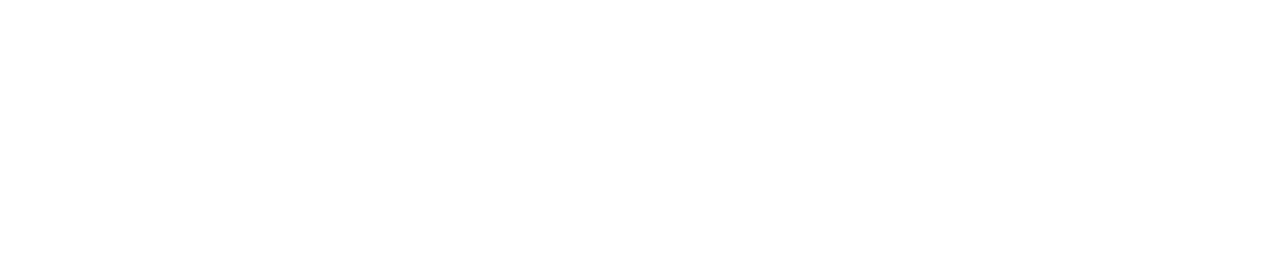
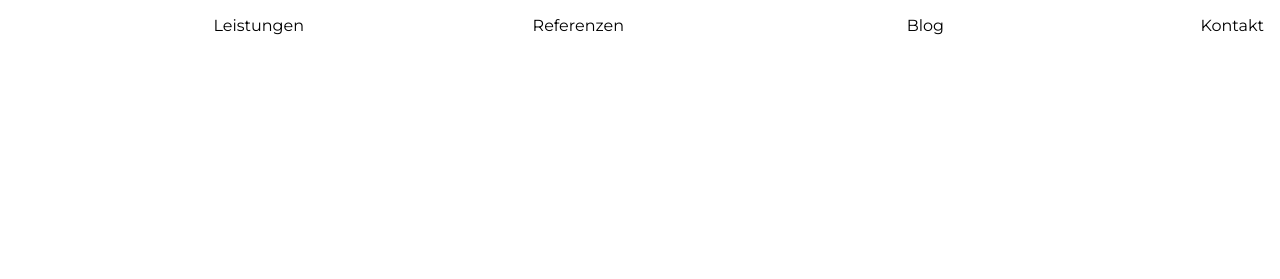
Before and after one commit to schenkdesign/schenkdesign.ch, a plain HTML site: page index.html in a window 1280 px wide. Shown: the top 279 px of the page. Drawn offline with nearby package versions, Linux system fonts and the light colour scheme.

Commit message:
montagsmaler

```diff
--- a/css/style.css
+++ b/css/style.css
@@ -10,8 +10,28 @@ body, html {
     color: #FFF;
 }
 
+wrapper {
+    width: 100%;
+}
+
+.top {
+    height: 90%;
+    color: #000;
+}
+
+nav {
+    top: 1rem;
+    right: 2rem;
+    display: grid;
+    grid-template-columns: 1fr 1fr 1fr 1fr; /* spalten */
+    text-align: right;
+    width: auto;
+}
 
 
+div.nav {
+    margin: 1em 1em;
+}
 
 
 
--- a/index.html
+++ b/index.html
@@ -16,10 +16,10 @@
     <wrapper>
         <div class="top">
             <nav>
-                <p class="nav">Leistungen</p>
-                <p class="nav">Referenzen</p>
-                <p class="nav">Blog</p>
-                <p class="nav">Kontakt</p>
+                <div class="nav">Leistungen</div>
+                <div class="nav">Referenzen</div>
+                <div class="nav">Blog</div>
+                <div class="nav">Kontakt</div>
             </nav>
         </div>
         <div class="leistungen">
```
Also changed, not shown: img/SD.svg (added), img/pfeil.svg (added), img/schenkDESIGN_Block.svg (added).
